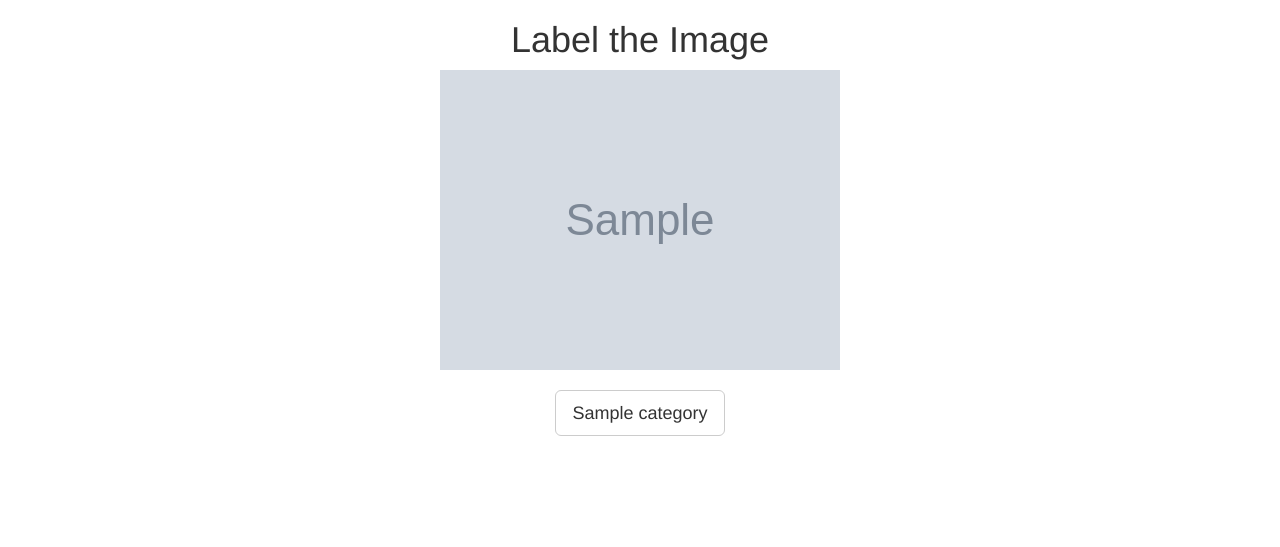
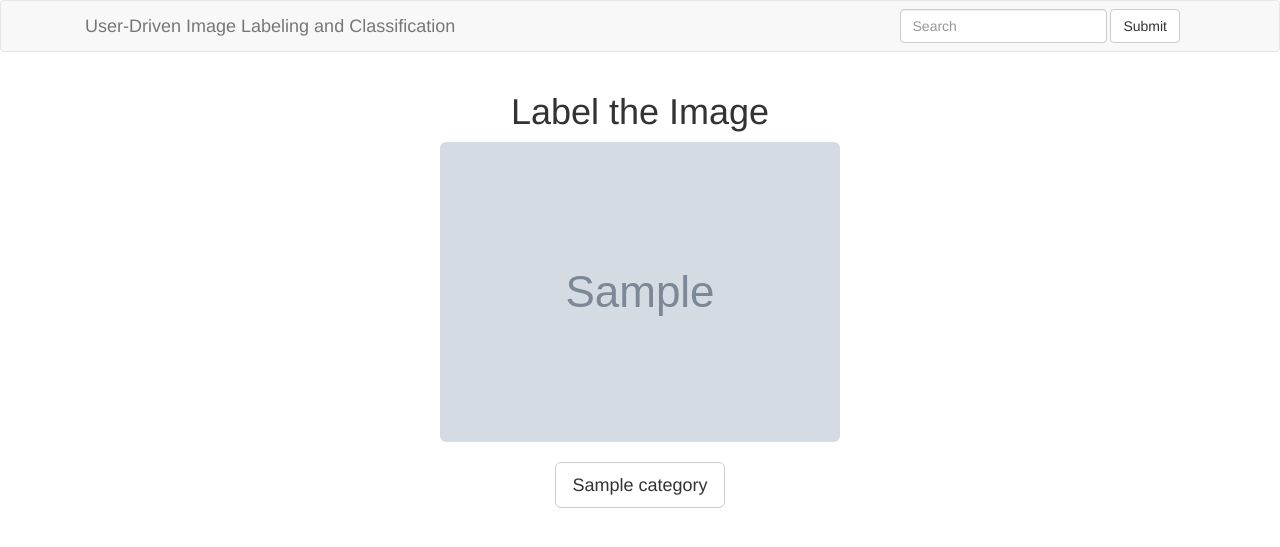
Before and after one commit to laurenreeder/PennAppsf15, a Python web app: template app/templates/dataset.html in a window 1280 px wide. Shown: the top 547 px of the page. Run offline with Jinja, Linux system fonts and the light colour scheme; the template is opened without the code that fills it: most values are stand-ins (such as "Sample title", 1, 10 or a date in 2020); grey boxes marked "Sample" are stand-in pictures; some libraries are stand-ins or nearby versions.

Commit message:
Added nav bar to classification page'

```diff
--- a/app/route_funcs/datasets.py
+++ b/app/route_funcs/datasets.py
@@ -37,6 +37,10 @@ def new():
             return redirect(url_for('datasets_view', dataset_name=name))
 
     return render_template('dataset_upload.html')
+
+def test():
+
+    return render_template('dataset.html', name="dataset_name", image="../static/img/mountain.jpg", categories=["Apple", "Orange", "Erik"])
 
 def view(dataset_name):
     conn = get_db()
--- a/app/routes.py
+++ b/app/routes.py
@@ -12,3 +12,4 @@ def register_routes(app):
     app.add_url_rule('/datasets/<dataset_name>', 'datasets_view', datasets.view, methods=['GET'])
     app.add_url_rule('/datasets/run_learning', 'datasets_run', datasets.run_learning, methods=['POST'])
     app.add_url_rule('/datasets/check_learning', 'datasets_check', datasets.get_learning_result, methods=['GET'])
+    app.add_url_rule('/datasets/test', 'datasets_test', datasets.test, methods=['GET'])
--- a/app/templates/dataset.html
+++ b/app/templates/dataset.html
@@ -20,15 +20,41 @@
 
   	});
 
+
     </script>
     <head>
     	  <title> Label the Image </title>
     </head>
     <body>
+        <!-- Nav Bar: Eventally own file -->
+        <nav class="navbar navbar-default">
+            <div class="container">
+                <div class="container-fluid">
+
+                <!-- Brand and toggle get grouped for better mobile display -->
+                    <div class="navbar-header">
+                        <a class="navbar-brand" href="#">User-Driven Image Labeling and Classification</a>
+                    </div>
+
+                    <div class="collapse navbar-collapse" id="bs-example-navbar-collapse-1">
+                        <form class="navbar-form navbar-right" role="search">
+                            <div class="form-group">
+                                <input type="text" class="form-control" placeholder="Search">
+                            </div>
+                            <button type="submit" class="btn btn-default">Submit</button>
+                        </form>
+                    </div><!-- /.navbar-collapse -->
+                </div><!-- /.container-fluid -->
+            </div>
+        </nav>
+
+        <!-- Main Body -->
+        <div class="container">
+
             <h1 class="text-center">Label the Image</h1>
 
             <div class="classify-image">
-        	<img class="img-responsive" src={{ image }}>
+            	<img class="img-responsive img-rounded" src={{ image }}>
             </div>
 
             <br>
@@ -39,6 +65,7 @@
 
                 {% endfor %}
             </div>
+        </div>
 
             <!-- jQuery (necessary for Bootstrap's JavaScript plugins) -->
             <script src="https://ajax.googleapis.com/ajax/libs/jquery/1.11.0/jquery.min.js"></script>
```
Lines whose indentation alone changed are shown as unchanged.
